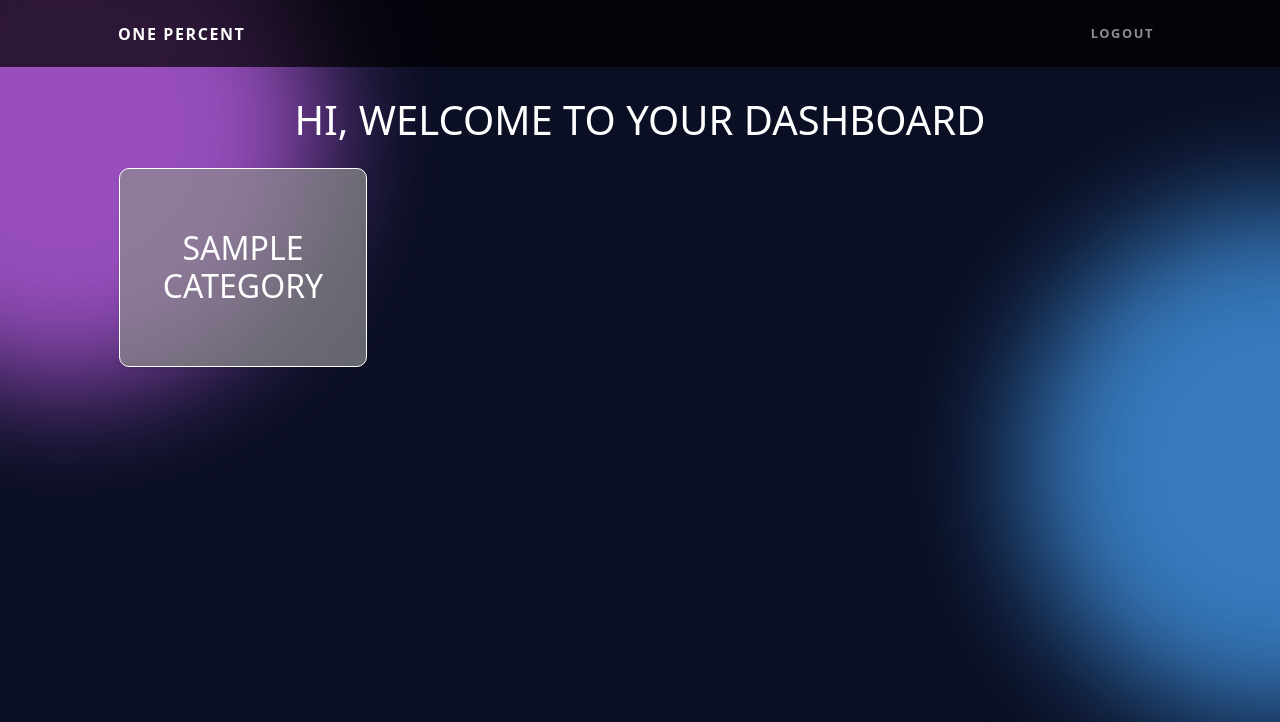
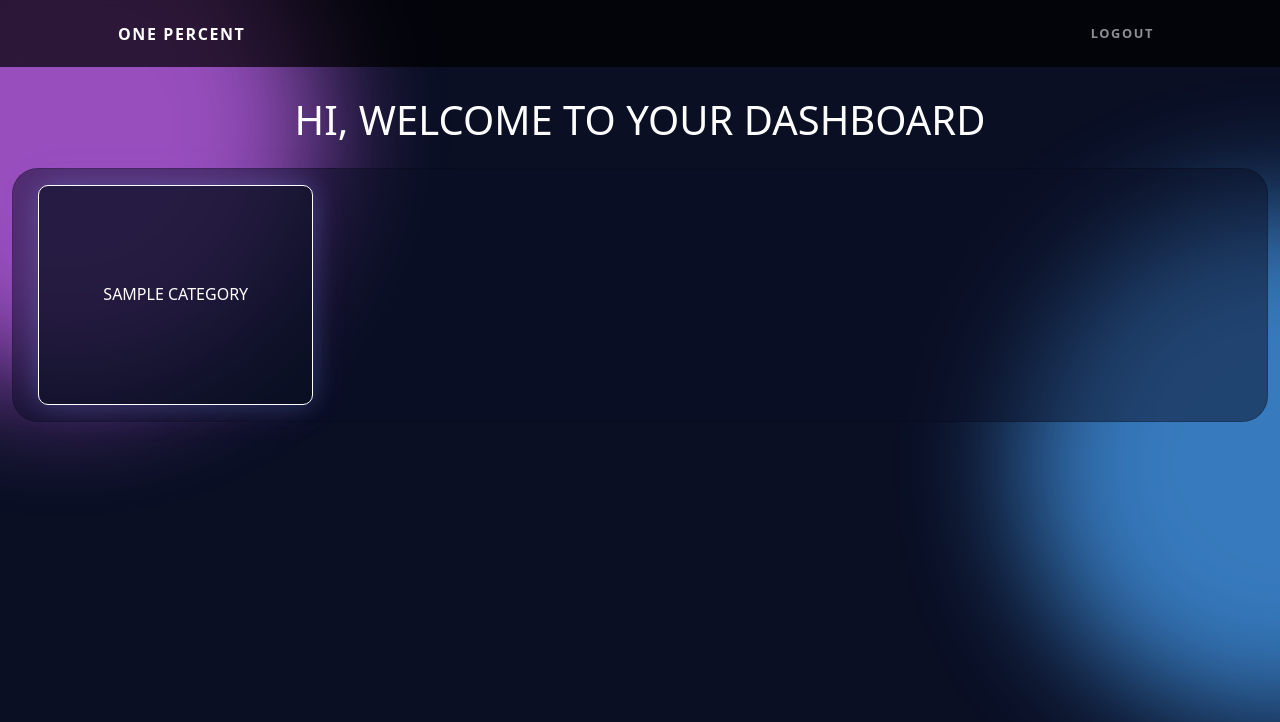
Before and after one commit to AlexThoma5/one_percent, a Django app: page /dashboard/ in a window 1280 px wide. Shown: the top 722 px of the page. Run offline with Django 4.2, Linux system fonts and the light colour scheme; a user stored in the database is signed in; tables that the repository leaves empty hold one stand-in row (values such as "Sample post"); some libraries are stand-ins or nearby versions.

Commit message:
Add card wrapper around category cards on dashboard.html, further styling to category cards and icons within

```diff
--- a/dashboard/templates/dashboard/dashboard.html
+++ b/dashboard/templates/dashboard/dashboard.html
@@ -8,25 +8,32 @@
   <div class="row justify-content-center text-center">
     <h1 class="welcome">Hi, Welcome to your dashboard</h1>
     <!-- Categories column -->
-    <div class="col-10 mt-3">
+    <div class="col-12 mt-3">
+      <!-- Wrapper card widget -->
+      <div class="card category-widget">
+        <div class="card-body">
           <div class="row g-3">
             {% for category in categories %}
-        <div class="col-6 col-lg-3">
+            <div class="col-6 col-md-3">
               <a class="link" href="{% url 'category_detail' category.slug %}">
-            <div class="card text-center shadow-sm category-card">
+                <div class="card text-center category-card">
                   <div class="card-body d-flex flex-column justify-content-center">
                     <!-- Category Icon -->
                     <div class="mb-2">
-                  <i class="{{category.icon}}"></i>
+                      <i class="{{category.icon}} category-icon"></i>
                     </div>
                     <!-- Category Title -->
-                <h2 class="card-title">{{category.name}}</h2>
+                    <h2 class="card-title category-title">{{category.name}}</h2>
                   </div>
                 </div>
               </a>
             </div>
             {% endfor %}
+
           </div>
+        </div>
+      </div>
+
     </div>
   </div>
 </div>
--- a/static/css/style.css
+++ b/static/css/style.css
@@ -175,11 +175,48 @@ body {
   text-decoration: none;
 }
 
+.category-widget {
+  background: rgb(10, 15, 36, 0.5);
+  border-radius: 26px;
+  max-width: 1365px;
+  margin: 0 auto;
+}
+
 .category-card {
   aspect-ratio: 5/4;
-  background-color: rgba(142, 142, 142, 0.7);
+  max-height: 220px;
+  margin: 0 auto;
+  background: rgb(10, 15, 36, 0.6);
+  box-shadow: 0 0 25px rgba(74, 168, 255, 0.2),
+              0 0 40px rgba(212, 106, 255, 0.15);
   border-radius: 10px;
-  border: 1px solid white;
+  border: 0.5px solid white;
+}
+
+.category-icon {
+  font-size: 3rem;
+  color: #00c5b4;
+  margin: 0 auto;
+}
+
+.category-title {
+  font-size: 1rem;
+}
+
+.fa-dumbbell {
+  color: #31c500;
+}
+
+.fa-brain {
+  color: #6366f1; /* Indigo */
+}
+
+.fa-code {
+  color: #3b82f6; /* Blue */
+}
+
+.fa-bed {
+  color: #ec4899;
 }
 
 .card-title {
```
Lines whose indentation alone changed are shown as unchanged.
